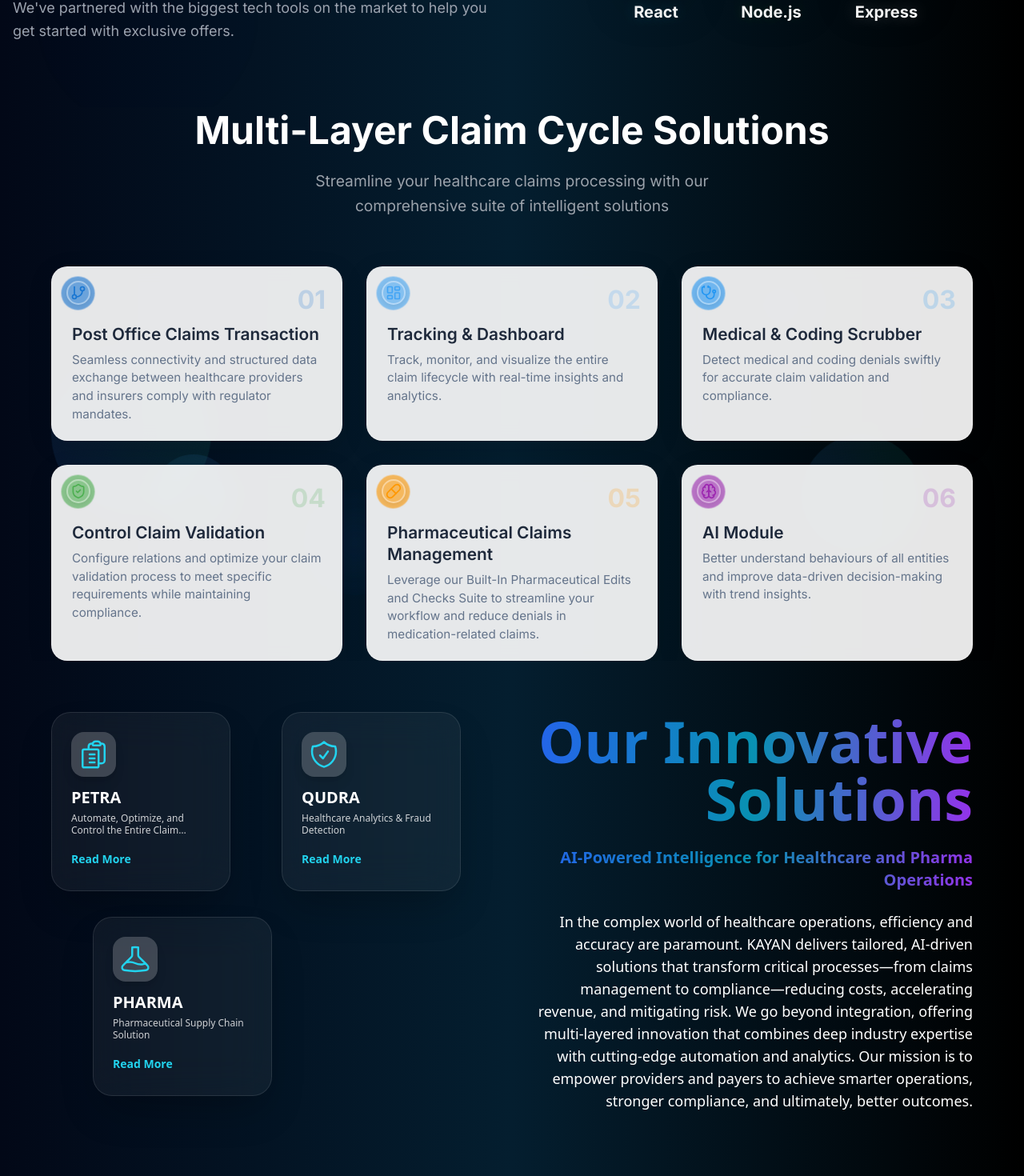
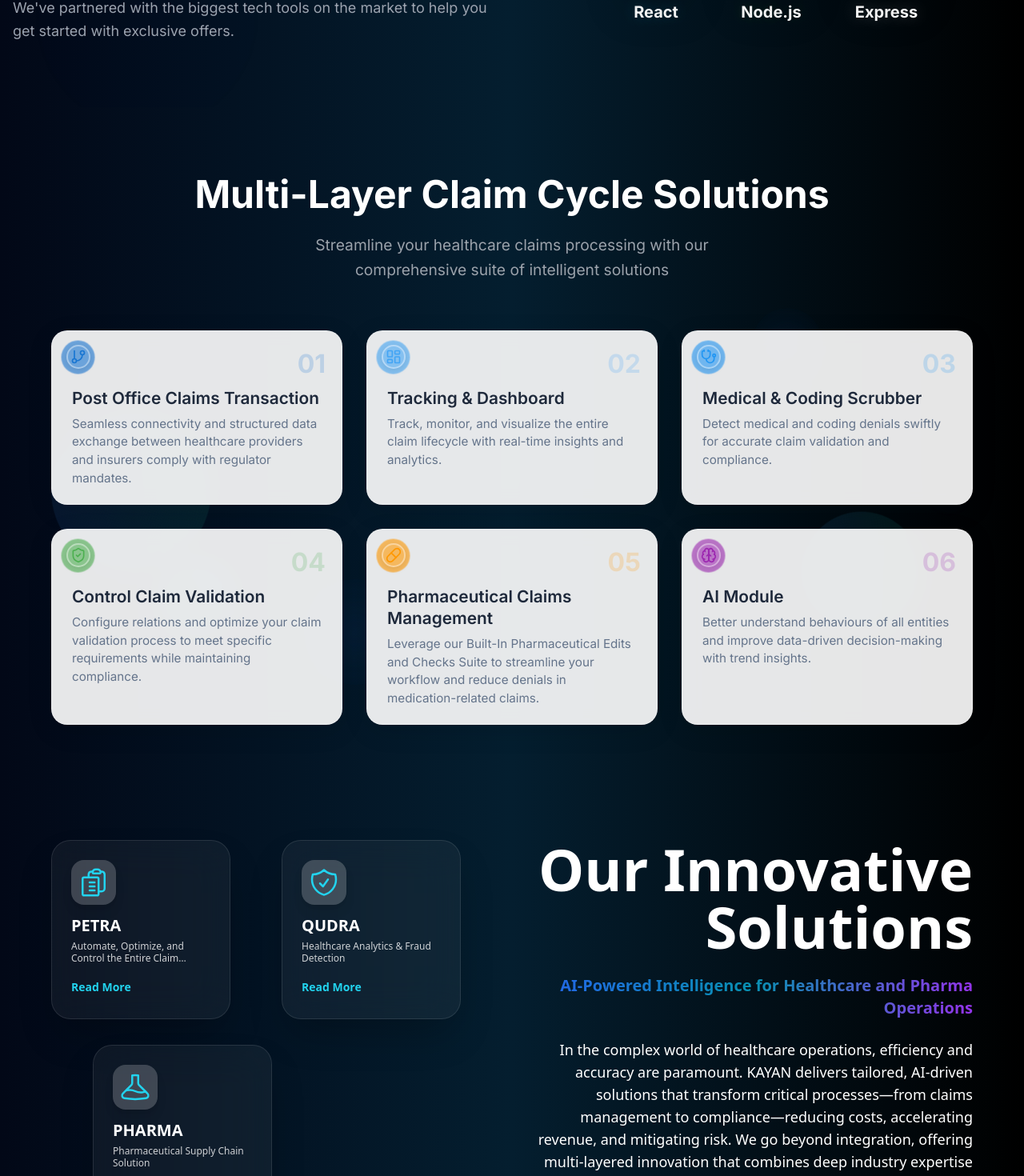
Before and after one commit to asalalhawari/kayan, a React (Create React App) app: page / in a window 1280 px wide. Shown: the part 2599-4069 px from the top of the page at 80% size. Built offline with nearby package versions, Linux system fonts and the light colour scheme.

Commit message:
Initial commit - GitHub version

```diff
--- a/src/components/sections/Footer.js
+++ b/src/components/sections/Footer.js
@@ -1,8 +1,8 @@
 "use client"
 
-import { LocationOn } from "@mui/icons-material"
-import { Box, Container, Divider, Grid, Link, Typography } from "@mui/material"
+import { Box, Container, Divider, Grid, Link,} from "@mui/material"
 import { motion } from "framer-motion"
+import LocationOnIcon from "@mui/icons-material/LocationOn";
 import kayanlogo from "../../img/kayanlogo55.png"
 
 const Footer = () => {
@@ -24,8 +24,9 @@
     services: [{ name: "E-Claim Solutions", action: () => scrollToSection("solution") }],
     resources: [{ name: "Support Center", action: () => scrollToSection("contactUs") }],
     contact: [
-      { name: "Realogics Star Estate YZ Building, 3rd Floor, Algouz 3, Dubai, UAE", icon: LocationOn, action: () => {} },
-    ],
+  { name: "Realogics Star Estate YZ Building, 3rd Floor, Algouz 3, Dubai, UAE", icon: LocationOnIcon, action: () => {} },
+],
+
   }
 
   return (
--- a/src/components/sections/HowItWork.js
+++ b/src/components/sections/HowItWork.js
@@ -65,7 +65,11 @@
 
 const HowItWork = () => {
   return (
-    <div className="benefits-container" data-aos="fade-up" data-aos-duration="1000" className="bg-gradient-to-r from-[#020817] via-[#041E2F] to-[#000000]">
+<div
+  className="benefits-container bg-gradient-to-r from-[#020817] via-[#041E2F] to-[#000000]"
+  data-aos="fade-up"
+  data-aos-duration="1000"
+>
       {/* خلفيات دوائر */}
       <div className="benefits-bg-elements">
         <div className="floating-circle circle-1"></div>
--- a/src/components/sections/Navbar.js
+++ b/src/components/sections/Navbar.js
@@ -4,7 +4,8 @@
 import ExpandMoreIcon from "@mui/icons-material/ExpandMore"
 import MenuIcon from "@mui/icons-material/Menu"
 import PhoneIcon from "@mui/icons-material/Phone"
-import { Box, Container, Drawer, List, ListItem, ListItemText, useTheme, Menu, MenuItem, Fade } from "@mui/material"
+import { Box, Container, Drawer, List, ListItem, ListItemText, Menu, MenuItem, Fade } from "@mui/material"
+import { useTheme } from "@mui/material/styles"
 import AppBar from "@mui/material/AppBar"
 import Button from "@mui/material/Button"
 import IconButton from "@mui/material/IconButton"
--- a/src/components/sections/Solutions.js
+++ b/src/components/sections/Solutions.js
@@ -154,10 +154,11 @@
           <motion.h2
   initial={{ opacity: 0, x: 50 }}
   animate={{ opacity: 1, x: 0 }}
-              className="text-5xl md:text-6xl lg:text-7xl font-extrabold bg-gradient-to-r from-blue-600 via-cyan-600 to-purple-600 bg-clip-text text-transparent leading-tight"
+  className="text-5xl md:text-6xl lg:text-7xl font-extrabold text-white leading-tight"
 >
   Our Innovative Solutions
 </motion.h2>
+
             <p className="text-lg md:text-xl font-semibold bg-gradient-to-r from-blue-600 via-cyan-600 to-purple-600 bg-clip-text text-transparent">
               AI-Powered Intelligence for Healthcare and Pharma Operations
             </p>
--- a/src/components/sections/ourStory.js
+++ b/src/components/sections/ourStory.js
@@ -1,6 +1,5 @@
 "use client"
 
-import { useState } from "react"
 
 const OurMissionAndVision = () => {
   return (
```
Lines whose indentation alone changed are shown as unchanged.
